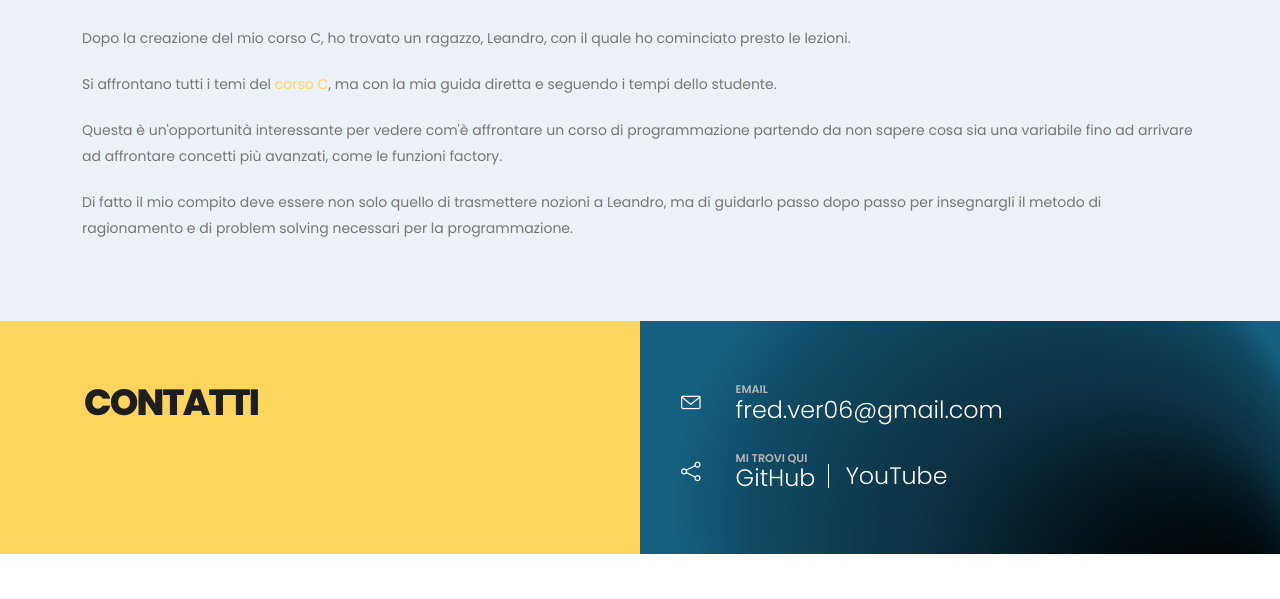
After one commit to fredneedsausername/personalsite, a Flask app: page /lezioni-c-con-leandro in a window 1280 px wide. The commit adds this page. Shown: the part 757-1356 px from the top of the page. Run offline with Flask 3, Linux system fonts and the light colour scheme; parts of the project's set-up code (start-up, migrations or seed data) failed here and were passed over; some libraries are stand-ins or nearby versions.

Commit message:
Added lezioni with leandro page

```diff
--- a/TODO.txt
+++ b/TODO.txt
@@ -1,3 +1,4 @@
 - Mettere link video presentazione su youtube
 - linkare video presentazione sulla pagina acca
-- registra video presentazione formalmente
+- crea pagina presentazione lezioni con leandro
+- aggiungi sezione presentazione lezioni con leandre nella homepage
--- a/python/server.py
+++ b/python/server.py
@@ -304,5 +304,9 @@ if __name__ == "__main__":
     def acca():
         return render_template("acca.html")
 
+    @app.route("/lezioni-c-con-leandro")
+    def lezioni_c_con_leandro():
+        return render_template("lezioni-c-con-leandro.html")
+
     # serve(app, host="127.0.0.1", port=42069)
     app.run(host = "127.0.0.1", port = 5000, debug = True)
--- a/static/css/acca.css
+++ /dev/null
@@ -1,5 +0,0 @@
-.responsive-image {
-    width: 100%;
-    height: auto;
-    margin-bottom: 20px;
-}
--- a/templates/acca.html
+++ b/templates/acca.html
@@ -1,7 +1,6 @@
 {% extends "base.html" %}
 
 {% block css %}
-<link rel="stylesheet" href="{{ url_for('static', filename = 'css/acca.css') }}">
 <link rel="stylesheet" href="{{ url_for('static', filename = 'css/corso-c.css') }}">
 {% endblock %}
 
--- /dev/null
+++ b/templates/lezioni-c-con-leandro.html
@@ -0,0 +1,34 @@
+{% extends "base.html" %}
+
+{% block css %}
+<link rel="stylesheet" href="{{ url_for('static', filename = 'css/corso-c.css') }}">
+{% endblock %}
+
+{% block body %}
+<div role="main" class="main">
+    <section id="" class="section section-secondary section-no-border m-0">
+        <div class="container">
+            <div class="row">
+                <div class="col">
+                    <div class="fred-date-and-title-container">
+                        <h3 class="fred-text-date">22 feb 2025</h3>
+                        <h1 class="text-color-dark text-uppercase font-weight-extra-bold">Lezioni C Con Leandro</h1>
+                    </div>
+                    <div class="yt-video-container">
+                        <iframe
+                            src="https://www.youtube.com/embed/videoseries?si=SzJ1_rFIzc8j1zEA&amp;list=PLp33ryL1SvIkZ9vuxh0rCfHHzg2WYCcwy"
+                            allow="accelerometer; clipboard-write; encrypted-media; gyroscope"
+                            allowfullscreen>
+                        </iframe>
+                    </div>
+                    <br>
+                    <p>Dopo la creazione del mio corso C, ho trovato un ragazzo, Leandro, con il quale ho cominciato presto le lezioni.<p>
+                    <p>Si affrontano tutti i temi del <a href="/corso-c">corso C</a>, ma con la mia guida diretta e seguendo i tempi dello studente.</p>
+                    <p>Questa è un'opportunità interessante per vedere com'è affrontare un corso di programmazione partendo da non sapere cosa sia una variabile fino ad arrivare ad affrontare concetti più avanzati, come le funzioni factory.</p>
+                    <p>Di fatto il mio compito deve essere non solo quello di trasmettere nozioni a Leandro, ma di guidarlo passo dopo passo per insegnargli il metodo di ragionamento e di problem solving necessari per la programmazione.</p>
+                </div>
+            </div>
+        </div>
+    </section>
+</div>
+{% endblock %}
```
